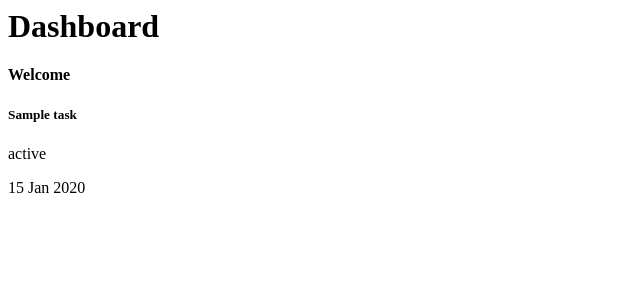
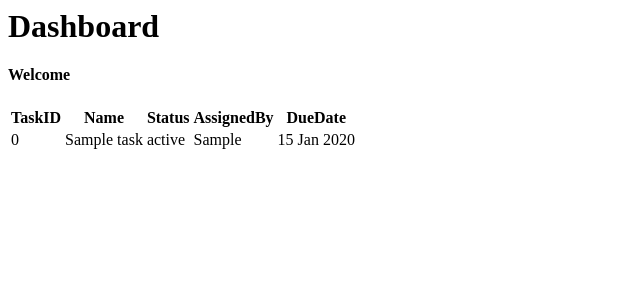
Before and after one commit to geekskool/taskMaster, a Node server app: template public/views/dashboard.pug in a window 1280 px wide. Shown: the top 300 px of the page, without its empty margins (0-640 px from the left). Run offline with Node 20, Linux system fonts and the light colour scheme; the template is opened without the code that fills it: most values are stand-ins (such as "Sample title", 1, 10 or a date in 2020).

Commit message:
Add table viewfor tasks

```diff
--- a/public/views/dashboard.pug
+++ b/public/views/dashboard.pug
@@ -4,8 +4,19 @@
     h1 Dashboard
     h4 Welcome #{user}
     div
-      each val in tasks
-        h5= val.title
-        p= val.status
-        p= val.dueDate
-        br
+      table
+        thead
+          tr
+            th TaskID
+            th Name
+            th Status
+            th AssignedBy
+            th DueDate
+        tbody
+          each val,index in tasks
+            tr
+              td= index
+              td= val.title
+              td= val.status
+              td= val.assgnBy
+              td= val.dueDate
```
